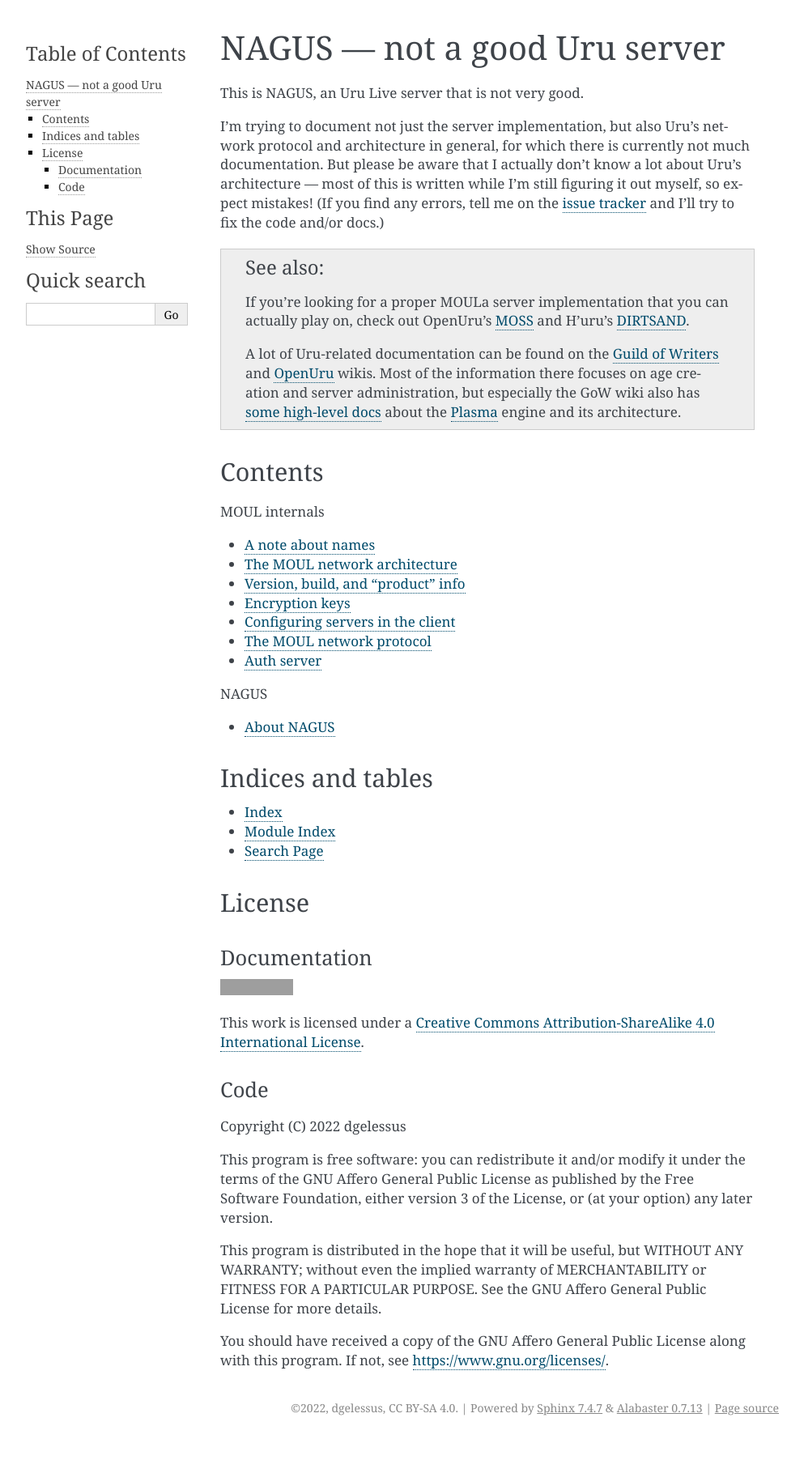
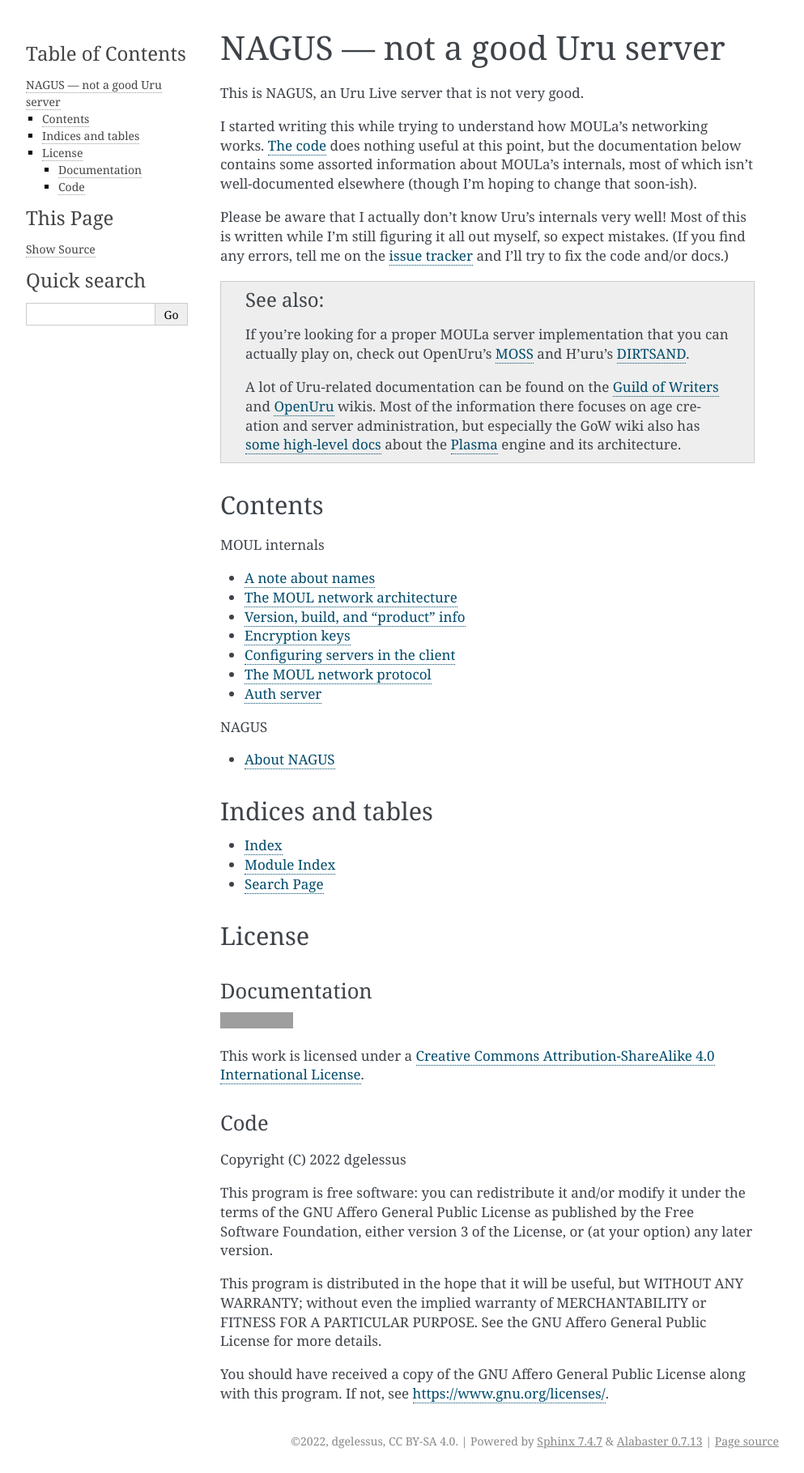
Before and after one commit to dgelessus/NAGUS, a Sphinx documentation site: the page built from docs/index.rst, in a window 1280 px wide. Shown: the whole page at 81% size, without its empty margins (148-1141 px from the left). Built offline with Sphinx 7.4.7, drawn with Linux system fonts in a browser that asks for light colours; before the commit the page ends 1778 px from its top, so only the background shows below that; grey boxes are pictures that could not be loaded.

```diff
--- a/docs/index.rst
+++ b/docs/index.rst
@@ -3,12 +3,15 @@ NAGUS --- not a good Uru server
 
 This is NAGUS, an Uru Live server that is not very good.
 
-I'm trying to document not just the server implementation,
-but also Uru's network protocol and architecture in general,
-for which there is currently not much documentation.
-But please be aware that I actually don't know a lot about Uru's architecture ---
-most of this is written while I'm still figuring it out myself,
-so expect mistakes!
+I started writing this while trying to understand how MOULa's networking works.
+`The code <https://github.com/dgelessus/NAGUS>`__ does nothing useful at this point,
+but the documentation below contains some assorted information about MOULa's internals,
+most of which isn't well-documented elsewhere
+(though I'm hoping to change that soon-ish).
+
+Please be aware that I actually don't know Uru's internals very well!
+Most of this is written while I'm still figuring it all out myself,
+so expect mistakes.
 (If you find any errors,
 tell me on the `issue tracker <https://github.com/dgelessus/NAGUS/issues>`__
 and I'll try to fix the code and/or docs.)
```
Also changed, not shown: README.md (+2 -2 lines).
